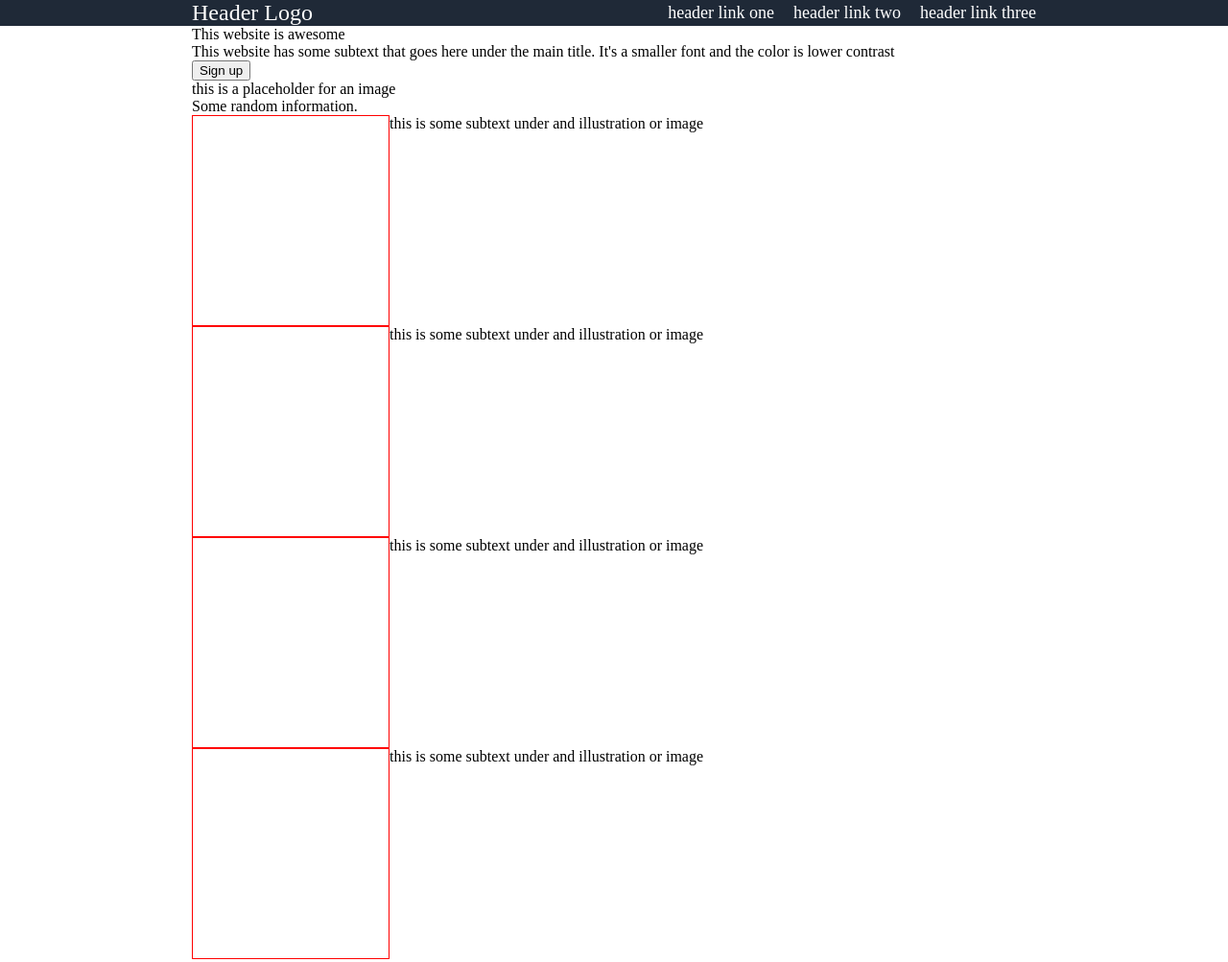
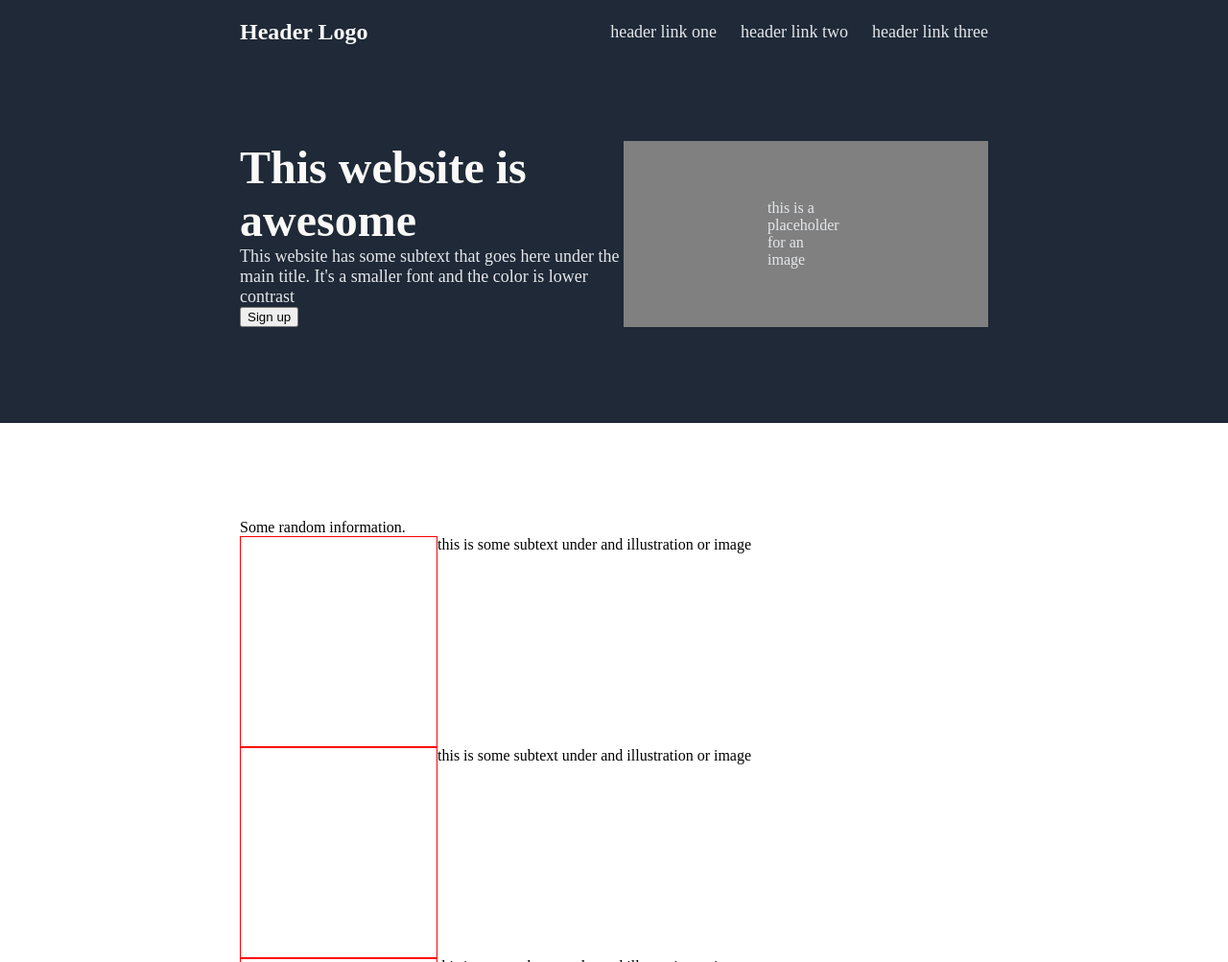
Before and after one commit to Polijiu/odin_project_flex, a plain HTML site: page index.html in a window 1280 px wide. Shown: the top 1003 px of the page at 96% size. Drawn offline with Linux system fonts and the light colour scheme.

Commit message:
css first content

```diff
--- a/style.css
+++ b/style.css
@@ -2,8 +2,13 @@ body{
     margin: 0;
 }
 
-.header, .first-content, .second-content, .third-content, .fourth-content, .footer{
-    padding: 0 200px;
+/*header start*/
+.header, .footer{
+    padding: 0 250px;
+}
+
+.first-content, .second-content, .third-content, .fourth-content{
+    padding: 100px 250px;
 }
 
 .header{
@@ -11,15 +16,17 @@ body{
     display: flex;
     justify-content: space-between;
     align-items: center;
+    padding-top: 20px;
 }
 
 .header_text{
-    color: white;
+    color: #f9faf8;
     font-size: 24px;
+    font-weight: bold;
 }
 
 a{
-    color: white;
+    color: #e5e7eb;
     text-decoration: none;
     font-size: 18px;
 }
@@ -29,8 +36,43 @@ ul{
     margin: 0;
     padding: 0;
     display: flex;
-    gap: 20px;
+    gap: 25px;
 }
+/*header end*/
+
+/*first content start*/
+.first-content{
+    display: flex;
+    justify-content: space-between;
+    background: #1f2937
+}
+
+.left_side_content{
+    color: #f9faf8;
+}
+
+/*left first text*/
+.text_1{
+    width: 360px;
+    font-size: 48px;
+    font-weight: bold;
+}
+
+/*left second text*/
+.text_2{
+    width: 400px;
+    font-size: 18px;
+    color: #e5e7eb;
+}
+
+.image-holder{
+    display: flex;
+    padding: 60px 150px;
+    background-color: grey;
+    align-items: center;
+    color: #e5e7eb;
+}
+/*first content end*/
 
 
 
@@ -46,9 +88,7 @@ ul{
 
 
 
-
-
-
+/*draft start*/
 .big-box{
     display: flex;
 }
@@ -57,3 +97,4 @@ ul{
     padding: 100px;
     border: thin solid red
 }
+/*draft end*/
```
